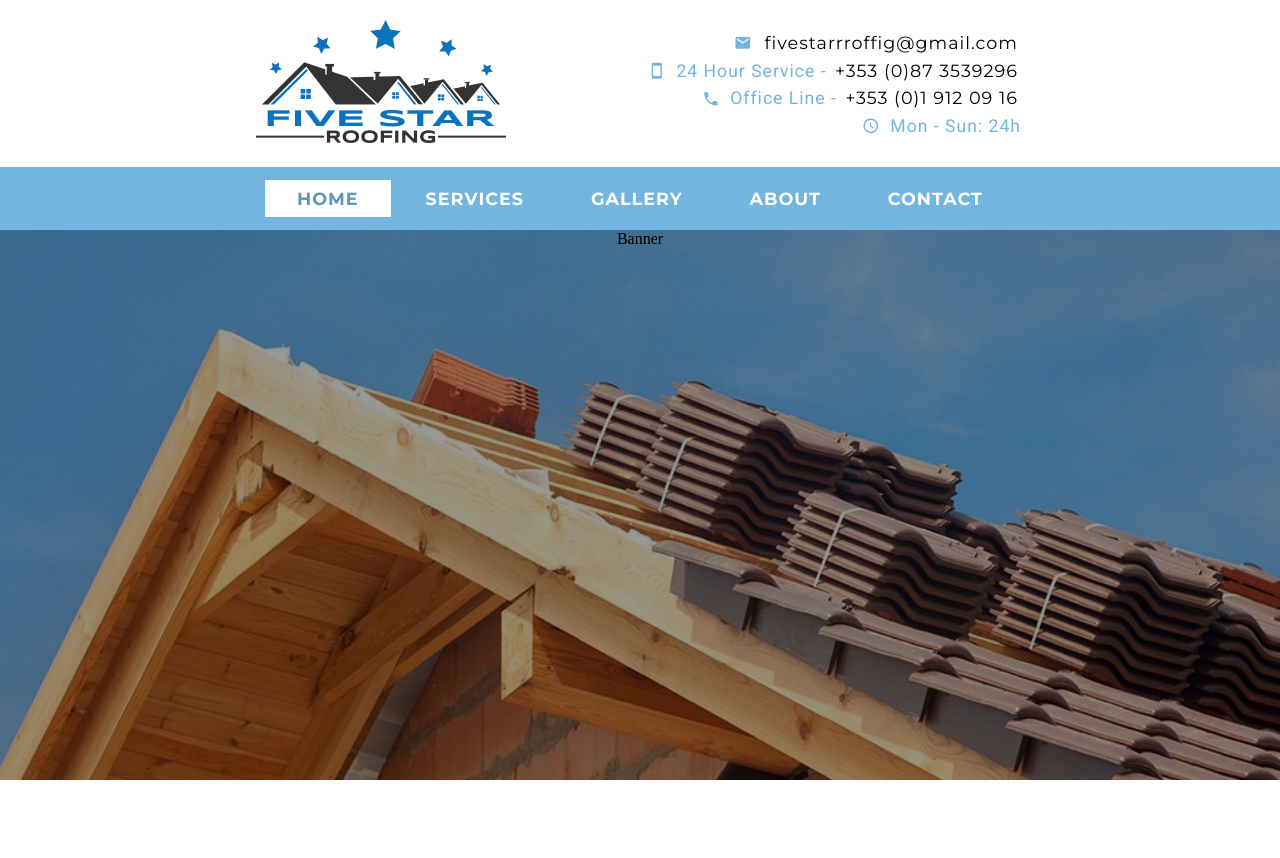
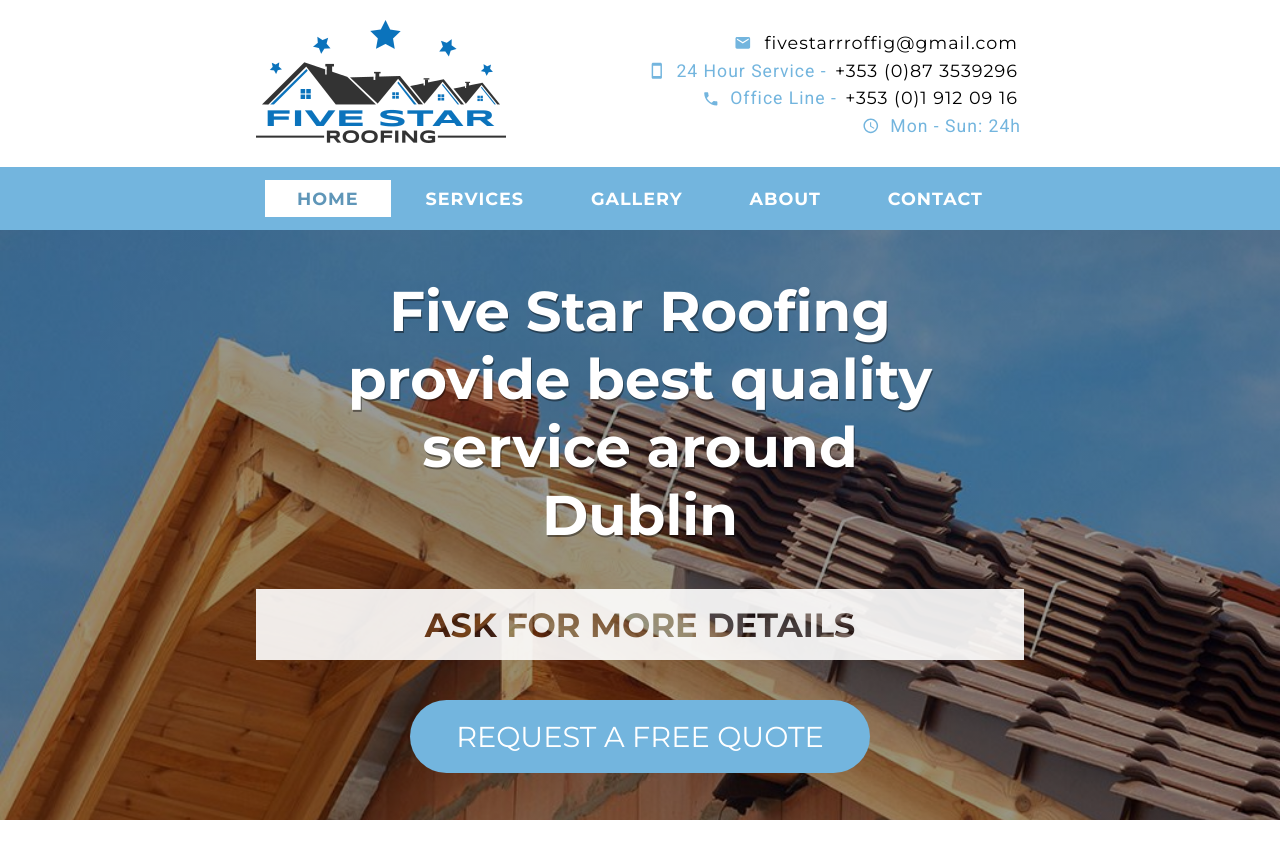
Before and after one commit to pawelztef/five-star-roofing, a React (Create React App) app in the folder five_star_roofing_frontend/: page / in a window 1280 px wide. Shown: the top 858 px of the page. Built offline with nearby package versions, Linux system fonts and the light colour scheme.

Commit message:
Banner Styled.

```diff
--- a/five_star_roofing_frontend/src/assets/sass/2-components/_banner.sass
+++ b/five_star_roofing_frontend/src/assets/sass/2-components/_banner.sass
@@ -6,5 +6,76 @@
     background-position: 0 20%
     background-repeat: no-repeat
     background-attachment: fixed
+
+    @include media-desktop
+    @include media-tablet-landscape
+    @include media-tablet-portrait
+      background-position: 0 50px
+    @include media-phone
+      background-position: 0 60px
+
   &__container
     height: 550px
+    position: relative
+    display: flex
+    justify-content: center
+    flex-direction: column
+    padding-bottom: 40px
+  &__title
+    margin: 40px auto 40px auto
+    padding: 0
+    width: 80%
+    color: $fsr-wt
+    font-family: $font-third
+    font-size: 3.5rem
+    text-shadow: 1px 2px rgba(0,0,0,.4)
+
+    @include media-desktop
+    @include media-tablet-landscape
+      font-size: 3.0rem
+    @include media-tablet-portrait
+      font-size: 2.2rem
+    @include media-phone
+
+  &__subtitle
+    font-size: 2.1rem
+    font-family: $font-third
+    text-transform: uppercase
+    background-color: $fsr-wt
+    color: black
+    font-weight: bold
+    margin: 0 auto 40px auto
+    padding: 15px 0
+    width: 100%
+    text-align: center
+    mix-blend-mode: screen
+    opacity: .9
+    box-shadow: 1px 1px rgba(0,0,0,.4)
+
+    @include media-desktop
+    @include media-tablet-landscape
+      font-size: 1.8rem
+      width: 80%
+    @include media-tablet-portrait
+      font-size: 1.5rem
+      width: 80%
+    @include media-phone
+      font-size: 1.3rem
+
+  &__button
+    max-width: 500px
+    margin: 0 auto
+    padding: 1.2rem 2.9rem
+    font-size: 1.8rem
+    font-family: $font-third
+    text-transform: uppercase
+    background: $fsr-1
+    color: $fsr-wt
+    border-radius: 50px
+
+    @include media-desktop
+    @include media-tablet-landscape
+      font-size: 1.5rem
+    @include media-tablet-portrait
+      font-size: 1.2rem
+    @include media-phone
--- a/five_star_roofing_frontend/src/components/Banner.js
+++ b/five_star_roofing_frontend/src/components/Banner.js
@@ -3,8 +3,12 @@ import React from 'react'
 const Banner = () => {
   return(
     <div className="pz-banner__wrapper">
-      <div className="pz-banner__container">
-        Banner
+      <div className="pz-container pz-banner__container">
+        <h1 className="pz-banner__title">
+          Five Star Roofing provide best quality service around Dublin
+        </h1>
+        <p className="pz-banner__subtitle">ask for more details</p>
+        <button className="pz-banner__button">Request a free quote</button>
       </div>
     </div>
   )
```
